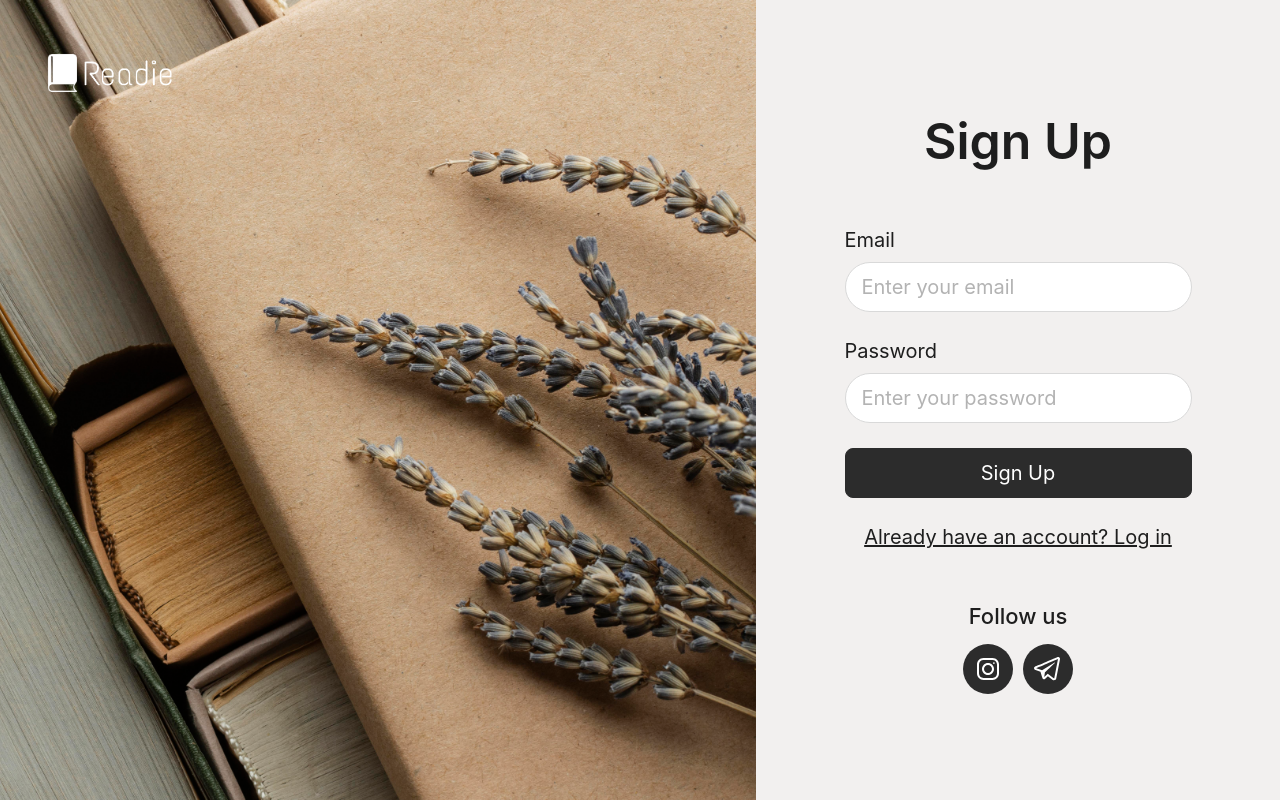
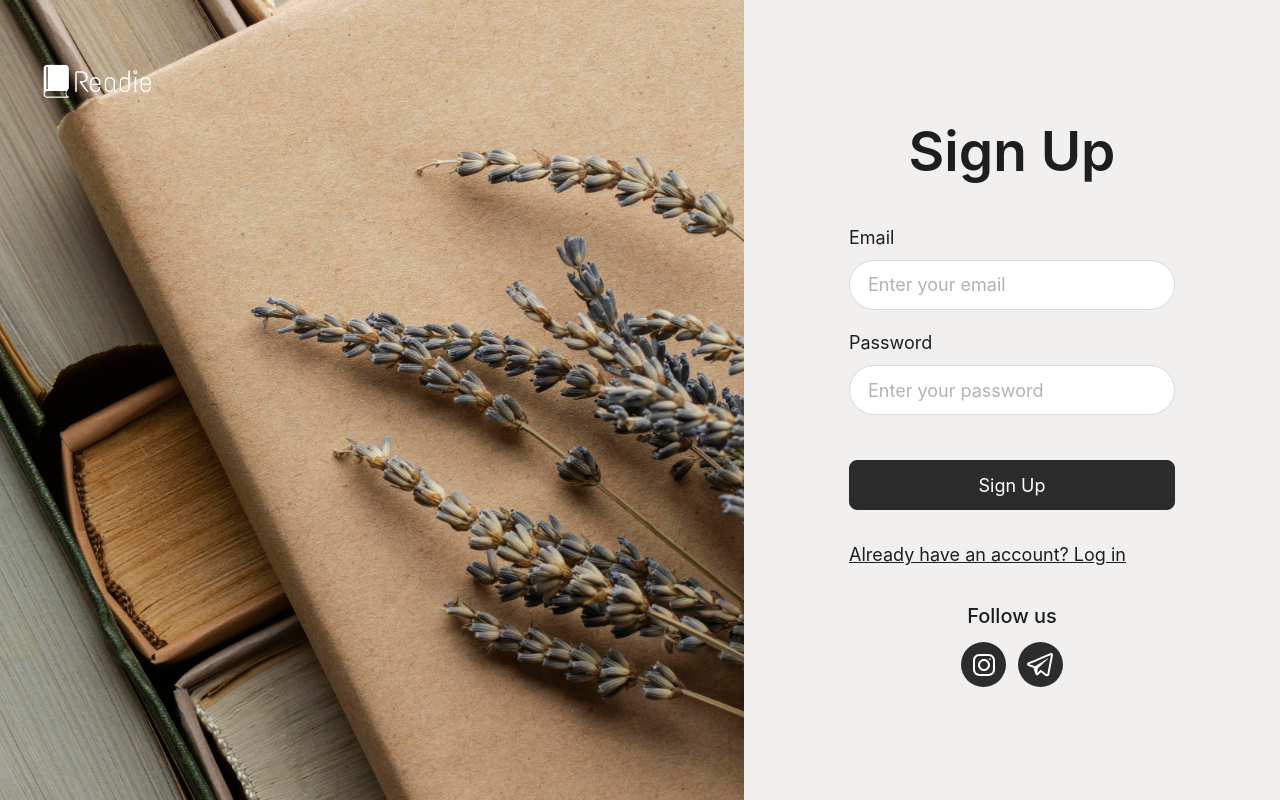
Before and after one commit to andremalille/readie, a Django app: page /user/register/ in a window 1280 px wide. Run offline with Django 3.2, Linux system fonts and the light colour scheme.

Commit message:
Modified login-register.css by downsizing the form. Added animation for password confirmation input field. Added adaptive styles for smaller screens. Changed error color. Applied white-space: nowrap for several tags

```diff
--- a/app/core/static/css/login_register.css
+++ b/app/core/static/css/login-register.css
@@ -16,16 +16,19 @@
     --radius-pill: 30px;
 
     --font-family: "Inter", Helvetica, sans-serif;
-    --font-size: 20px;
+    --font-size: 18px;
     --line-height: 1.4;
 }
 
+/* Base Styles */
 html,
 body {
     font-family: var(--font-family);
     font-size: var(--font-size);
     line-height: var(--line-height);
     color: var(--color-text);
+    height: 100%;
+    margin: 0;
 }
 
 .container {
@@ -43,12 +46,14 @@ body {
 }
 
 .logo {
-    margin-left: 30px;
+    margin-left: 28px;
+    margin-top: 18px;
+    display: block;
 }
 
 .logo img {
-    width: 150px;
-    height: 150px;
+    width: 130px;
+    height: 130px;
 }
 
 .right-side {
@@ -56,29 +61,31 @@ body {
     display: flex;
     justify-content: center;
     align-items: center;
-    padding: 10px;
-    min-width: 400px;
-    background-color: #F2F0EF;
+    padding: 20px;
+    min-width: 380px;
+    background-color: var(--color-background);
 }
 
-
 h1 {
+    white-space: nowrap;
     text-transform: capitalize;
     font-weight: 600;
-    color: var(--color-text);
-    font-size: 50px;
+    font-size: 55px;
     text-align: center;
+    margin-bottom: 10px;
 }
 
 .form-container {
     flex: 0.5;
+    max-width: 400px;
+    width: 100%;
 }
 
 .form {
     display: flex;
     flex-direction: column;
-    gap: 25px;
-    margin: 50px auto;
+    gap: 20px;
+    margin: 35px auto;
 }
 
 .input-field {
@@ -86,17 +93,22 @@ h1 {
     flex-direction: column;
 }
 
+.hidden {
+    display: none;
+}
+
 .label {
-    margin-bottom: var(--space-sm);
-    color: var(--color-text);
+    margin-bottom: 10px;
+    font-size: 18px;
 }
 
 .input {
-    padding: var(--space-md) var(--space-lg);
+    padding: 14px 18px;
     background-color: var(--color-white);
     border: 1px solid var(--color-border);
     border-radius: var(--radius-pill);
     font-size: var(--font-size);
+    height: 50px;
     color: var(--color-text);
 }
 
@@ -109,18 +121,35 @@ h1 {
 }
 
 .error {
-    color: rgb(111, 38, 18);
+    color: rgb(175, 5, 1);
+    margin-top: 5px;
+}
+
+#confirm-password-container {
+    max-height: 0;
+    overflow: hidden;
+    opacity: 0;
+    transform: translateY(20px);
+    transition: max-height 0.3s ease, opacity 0.3s ease, transform 0.3s ease;
+}
+
+#confirm-password-container.show {
+    max-height: 200px;
+    opacity: 1;
+    transform: translateY(0);
 }
 
 .form-button {
-    padding: var(--space-md);
+    padding: 14px;
     background-color: var(--color-primary);
     color: var(--color-white);
     border: 1px solid var(--color-primary);
     border-radius: var(--radius);
     cursor: pointer;
-    font-size: var(--font-size);
+    font-size: 18px;
     transition: 0.3s ease;
+    margin-bottom: 12px;
+    height: 50px;
 }
 
 .form-button:hover {
@@ -128,14 +157,17 @@ h1 {
 }
 
 .form-container .form-link {
-    text-align: center;
+    white-space: nowrap;
+    text-align: left;
+    text-decoration: underline;
     color: var(--color-text);
-    text-decoration: underline;
+    display: block;
+    font-size: var(--font-size);
 }
 
 h3 {
     text-align: center;
-    font-size: 22px;
+    font-size: 20px;
     font-weight: 500;
     margin-bottom: var(--space-md);
     color: var(--color-text);
@@ -144,18 +176,18 @@ h3 {
 ul {
     display: flex;
     justify-content: center;
-    gap: 10px;
+    gap: 12px;
 }
 
 ul li {
-    width: 50px;
-    height: 50px;
+    width: 45px;
+    height: 45px;
     padding: 5px;
-    transition: 0.3s ease;
     background-color: var(--color-primary);
     border-radius: 50%;
     background-repeat: no-repeat;
     background-position: center;
+    transition: 0.3s ease;
 }
 
 ul li:hover {
@@ -163,10 +195,45 @@ ul li:hover {
     transform: translateY(-8px);
 }
 
-.instagram{
+.instagram {
     background-image: url("../images/instagram.svg");
 }
 
 .telegram {
     background-image: url("../images/telegram.svg");
 }
+
+@media (max-width: 768px) {
+    .container {
+        flex-direction: column;
+    }
+
+    .left-side {
+        flex: 0 0 150px;
+    }
+
+    .right-side {
+        min-width: unset;
+        padding: 20px 10px;
+        flex: 1;
+    }
+
+    .form-container {
+        width: 90%;
+        max-width: 600px;
+    }
+
+    .input,
+    .form-button {
+        width: 100%;
+        font-size: 20px;
+    }
+
+    h1 {
+        font-size: 40px;
+    }
+
+    .form-link {
+        font-size: 16px;
+    }
+}
--- a/app/core/static/css/reset.css
+++ b/app/core/static/css/reset.css
@@ -4,8 +4,8 @@ html,body {
   }
 /* Reset and base styles  */
 * {
-    padding: 0px;
-    margin: 0px;
+    padding: 0;
+    margin: 0;
     border: none;
 }
 
@@ -88,8 +88,7 @@ button,
 input[type="submit"] {
     display: inline-block;
     box-shadow: none;
-    background-color: transparent;
-    background: none;
+    background: transparent none;
     cursor: pointer;
 }
 
--- a/app/templates/register.html
+++ b/app/templates/register.html
@@ -6,7 +6,7 @@
     <meta charset="utf-8"/>
     <meta name="viewport" content="width=device-width, initial-scale=1.0"/>
     <link rel="stylesheet" href="{% static 'css/reset.css' %}" />
-    <link rel="stylesheet" href="{% static 'css/login_register.css' %}" />
+    <link rel="stylesheet" href="{% static 'css/login-register.css' %}" />
     <title>Readie - Sign Up</title>
 </head>
 <body>
@@ -20,7 +20,7 @@
         <div class="right-side">
             <div class="form-container">
                 <h1>Sign Up</h1>
-                <form class="form" method="post" action="{% url 'login' %}">
+                <form class="form" method="post" action="{% url 'register' %}">
                     {% csrf_token %}
 
                     <div class="input-field">
@@ -45,7 +45,7 @@
                             {% endfor %} </div>
                     </div>
 
-                    <div class="input-field" id="confirm-password-container" style="display: none;">
+                    <div class="input-field" id="confirm-password-container">
                         <label for="id_confirm_password" class="label">Confirm Password</label>
                         <input type="password" name="confirm_password" id="id_confirm_password" class="input"
                                placeholder="Confirm your password" {% if form.data.password %}required{% endif %}/>
@@ -90,9 +90,9 @@
 
     passwordInput.addEventListener('input', function () {
         if (this.value.length > 0) {
-            confirmPasswordContainer.style.display = 'block';
+            confirmPasswordContainer.classList.add('show');
         } else {
-            confirmPasswordContainer.style.display = 'none';
+            confirmPasswordContainer.classList.remove('show');
         }
     });
 </script>
```
Also changed, not shown: app/templates/login.html (+7 -5 lines), 1 other file.
